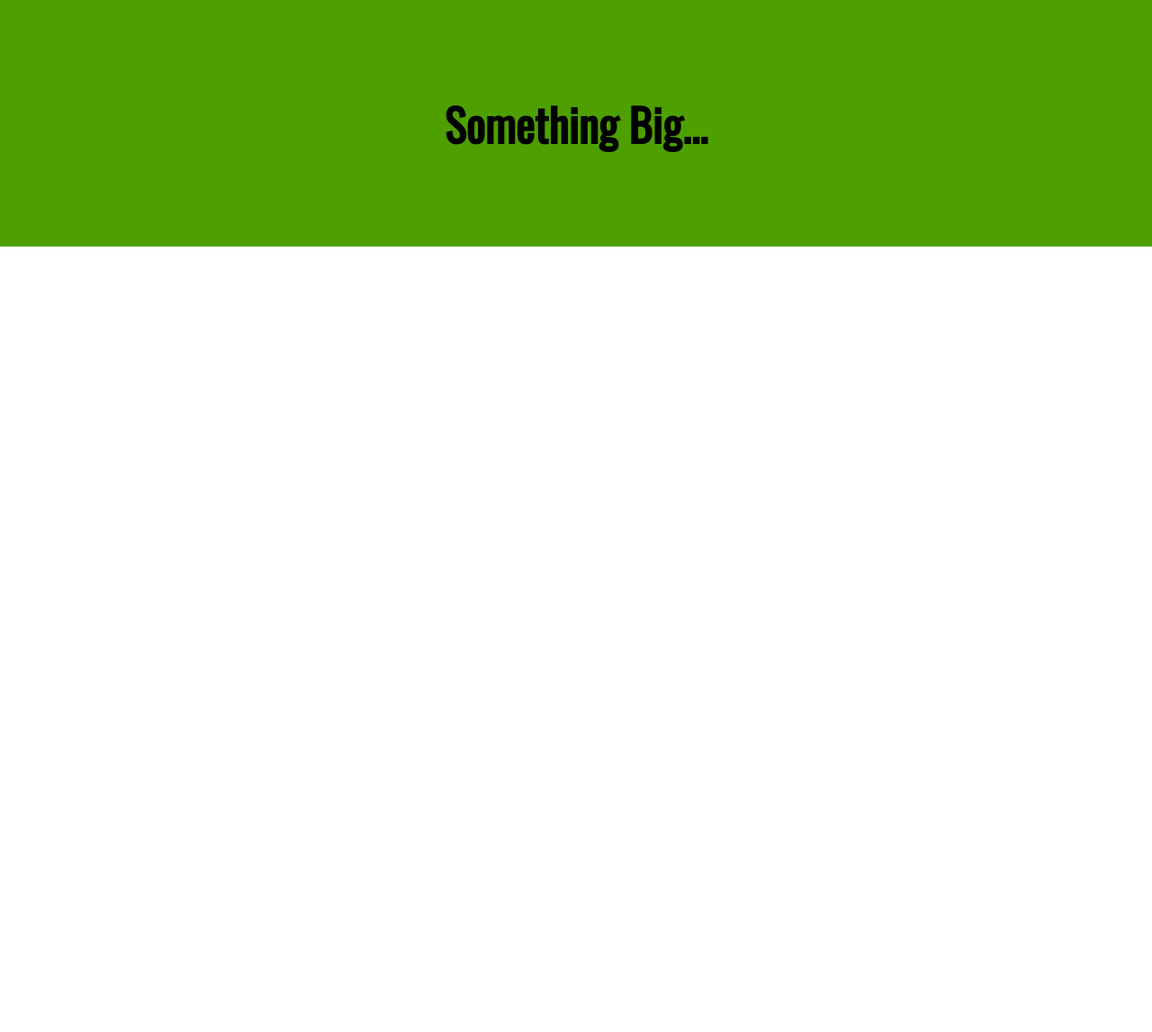
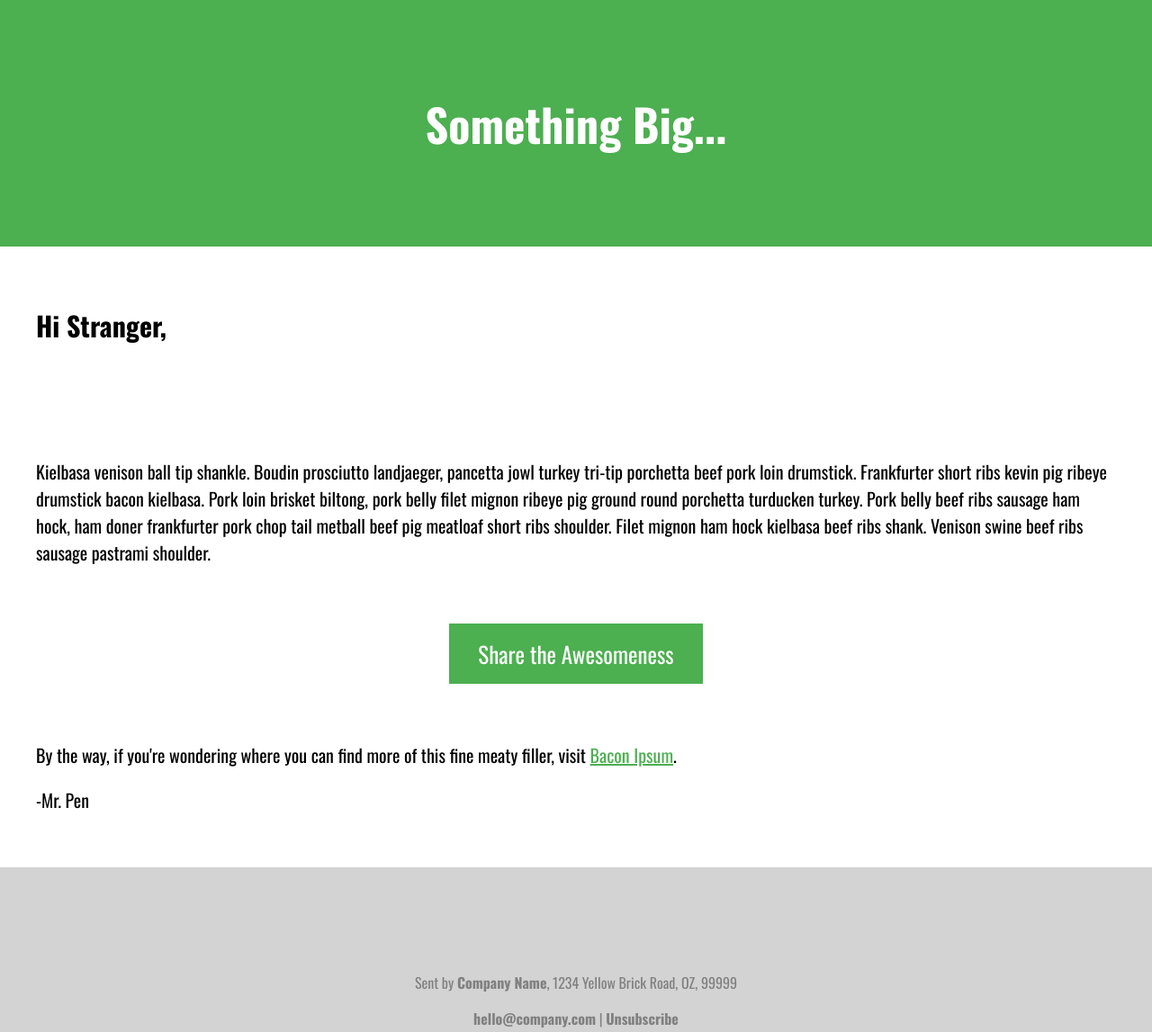
Before and after one commit to 103046492/WebProgramming_2020, a plain HTML site: page week 2/index.html in a window 1280 px wide. Shown: the whole page at 90% size. Before the commit the page ends 800 px from the top, so only its background shows below. Drawn offline with nearby package versions, Linux system fonts and the light colour scheme.

Commit message:
week 2 css task 1

```diff
--- a/week 2/index.css
+++ b/week 2/index.css
@@ -2,13 +2,49 @@ html, body {
     margin: 0;
 }
 .header {
-    background-color: rgb(78, 160, 1);
+    background-color: #4CAF50;
+    font-family: 'Oswald', sans-serif;
+    font-weight: 700;
+    text-align: center;
+    padding: 100px
+}
+
+.header h1{
+    margin: 0;
+    font-size: 50px;
+    color: white;
+}
+
+.header2 h2{
+    font-size: 30px;
+    font-family: 'Oswald', sans-serif;
+    font-weight: 700;
+}
+
+.paragraph {
+    font-size: 20px;
+    font-family: 'Oswald', sans-serif;
+    font-weight: 400;
+    padding: 40px;
+}
+
+.button {
+    background-color: #4CAF50;
+    border: none;
+    color: white;
+    padding: 15px 32px;
+    text-align: center;
+    text-decoration: none;
+    display: inline-block;
+    font-size: 25px;
+    font-family: 'Oswald', sans-serif;
+    margin: 4px 2px;
+    cursor: pointer;
+  }
+
+  .bottomheader {
+    background-color: lightgray;
     font-family: 'Oswald', sans-serif;
     text-align: center;
     padding: 100px
 }
-
-.header h1 {
-    margin: 0;
-    font-size: 50px;
-}
--- a/week 2/index.html
+++ b/week 2/index.html
@@ -6,7 +6,7 @@
     <meta name="viewport" content="width=device-width, initial-scale=1.0">
     <meta http-equiv="X-UA-Compatible" content="ie=edge">
     <title>Document</title>
-    <link href="https://fonts.googleapis.com/css?family=Oswald&display=swap" rel="stylesheet">
+    <link href="https://fonts.googleapis.com/css?family=Oswald:200,400,700&display=swap" rel="stylesheet">
     <link rel="stylesheet" type="text/css" href="index.css">
 </head>
 
@@ -16,6 +16,31 @@
             <h1>Something Big...</h1>
         </div>
     </div>
+    <div class="header2">
+        <h2 style="padding: 40px;">Hi Stranger,</h2>
+    </div>
+    <div class="paragraph">
+        <p>Kielbasa venison ball tip shankle. Boudin prosciutto landjaeger, pancetta jowl turkey
+            tri-tip porchetta beef
+            pork loin drumstick. Frankfurter short ribs kevin pig ribeye drumstick bacon kielbasa. Pork loin brisket
+            biltong, pork belly filet mignon ribeye pig ground round porchetta turducken turkey. Pork belly beef ribs
+            sausage ham hock, ham doner frankfurter pork chop tail metball beef pig meatloaf short ribs shoulder. Filet
+            mignon ham hock kielbasa beef ribs shank. Venison swine beef ribs sausage pastrami shoulder.</p>
+    </div>
+    <div style="text-align: center;"><a href="#" class="button">Share the Awesomeness
+        </a></div>
+    <div class="paragraph">
+        <p>By the way, if you're wondering where you can find more of this fine meaty filler, visit <a
+                style="color: #4CAF50;"
+                href="https://swinburne.instructure.com/courses/26755/pages/building-a-simple-design?module_item_id=1407661">Bacon
+                Ipsum</a>.</p>
+        <p>-Mr. Pen</p>
+    </div>
+    <div class="container">
+        <div class="bottomheader" style="color: gray;">
+            <p>Sent by <b>Company Name</b>, 1234 Yellow Brick Road, OZ, 99999</p>
+            <p><b>hello@company.com</b> | <b>Unsubscribe</b></p>
+        </div>
 </body>
 
 </html>
```
